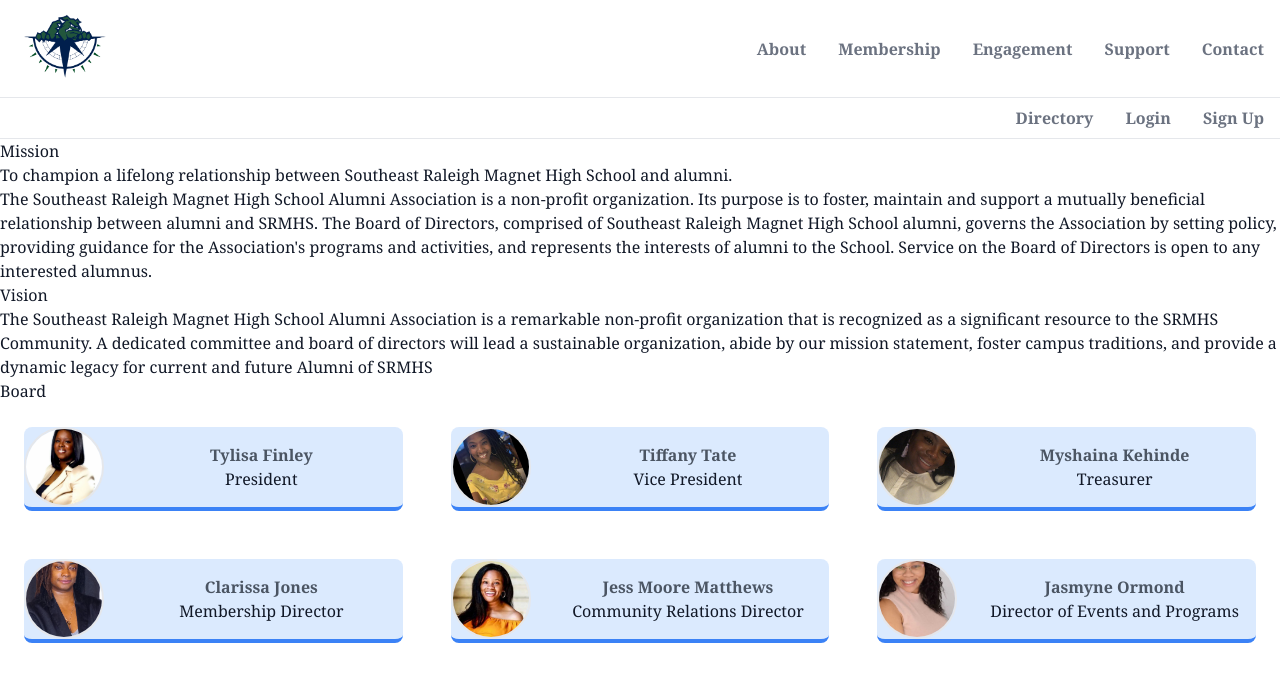
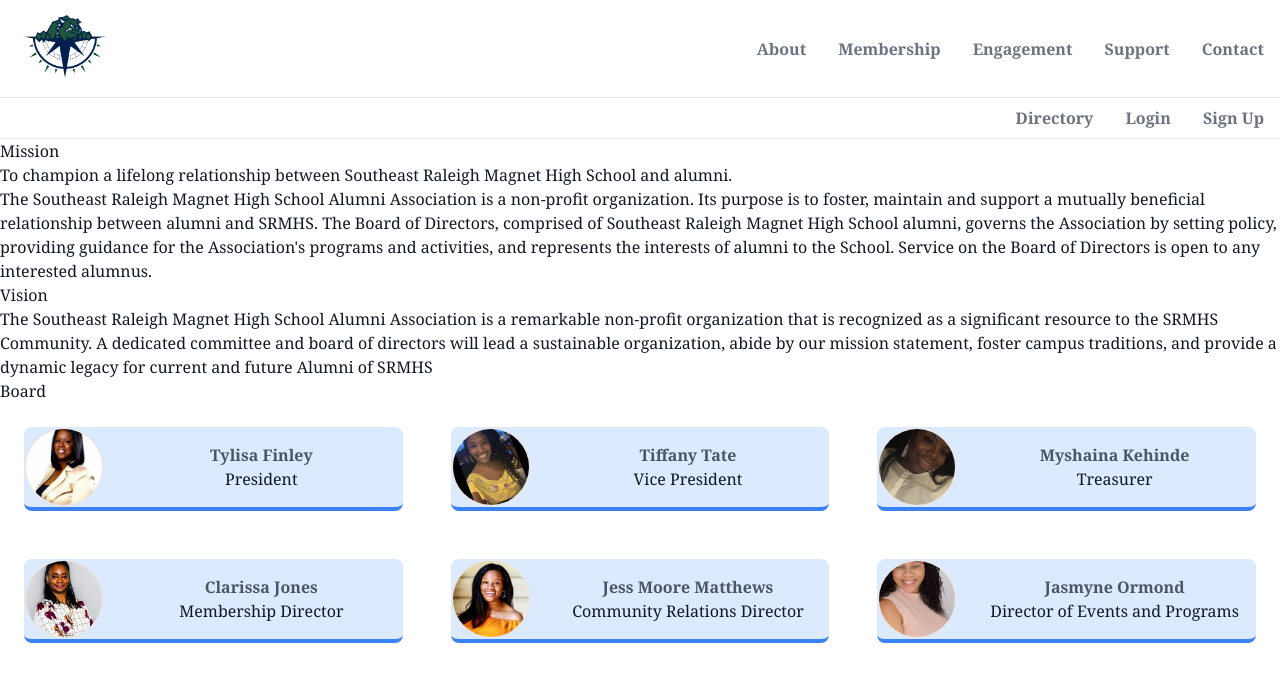
Before and after one commit to philihp/srmhsalumni, a Next.js app: page /about in a window 1280 px wide. Shown: the top 682 px of the page. Built offline with nearby package versions, Linux system fonts and the light colour scheme; no server answers; what @tailwindcss/typography would draw is missing.

Commit message:
Update about.js

```diff
--- a/pages/about.js
+++ b/pages/about.js
@@ -46,7 +46,7 @@ const About = () => (
       <StaffCard
         title="Membership Director"
         name="Clarissa Jones"
-        src="/Clarissa.jpg"
+        src="/CJones Professional Pic.png"
       />
       <StaffCard
         title="Community Relations Director"
```
